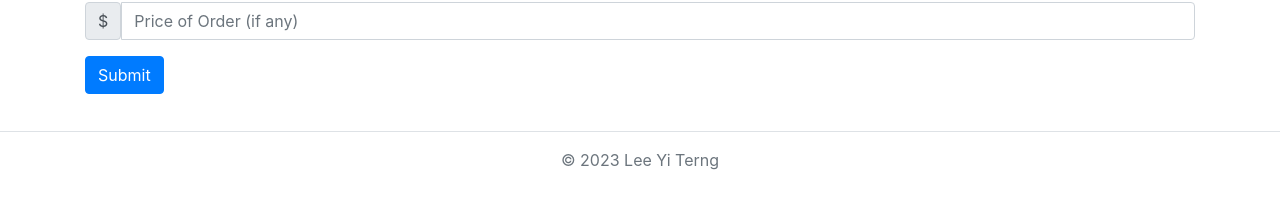
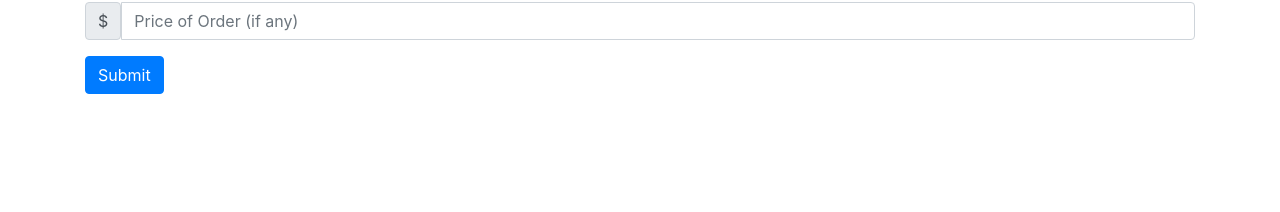
Before and after one commit to Xerozzz/OurOrder, a Flask app: page / in a window 1280 px wide. Shown: the part 588-800 px from the top of the page. Run offline with Flask 2, Linux system fonts and the light colour scheme; some libraries are stand-ins or nearby versions.

Commit message:
Footer bug

```diff
--- a/templates/base.html
+++ b/templates/base.html
@@ -36,9 +36,9 @@
         {% block content %} {% endblock %}
     </div>
 
-    <footer class="d-flex flex-wrap justify-content-center align-items-center py-3 my-4 border-top">
+    <!-- <footer class="d-flex flex-wrap justify-content-center align-items-center py-3 my-4 border-top">
         <span class="mb-3 mb-md-0 text-muted" style="text-align: center">© 2023 Lee Yi Terng</span>
-    </footer>
+    </footer> -->
 
     <!-- Optional JavaScript -->
     <!-- jQuery first, then Popper.js, then Bootstrap JS -->
```
